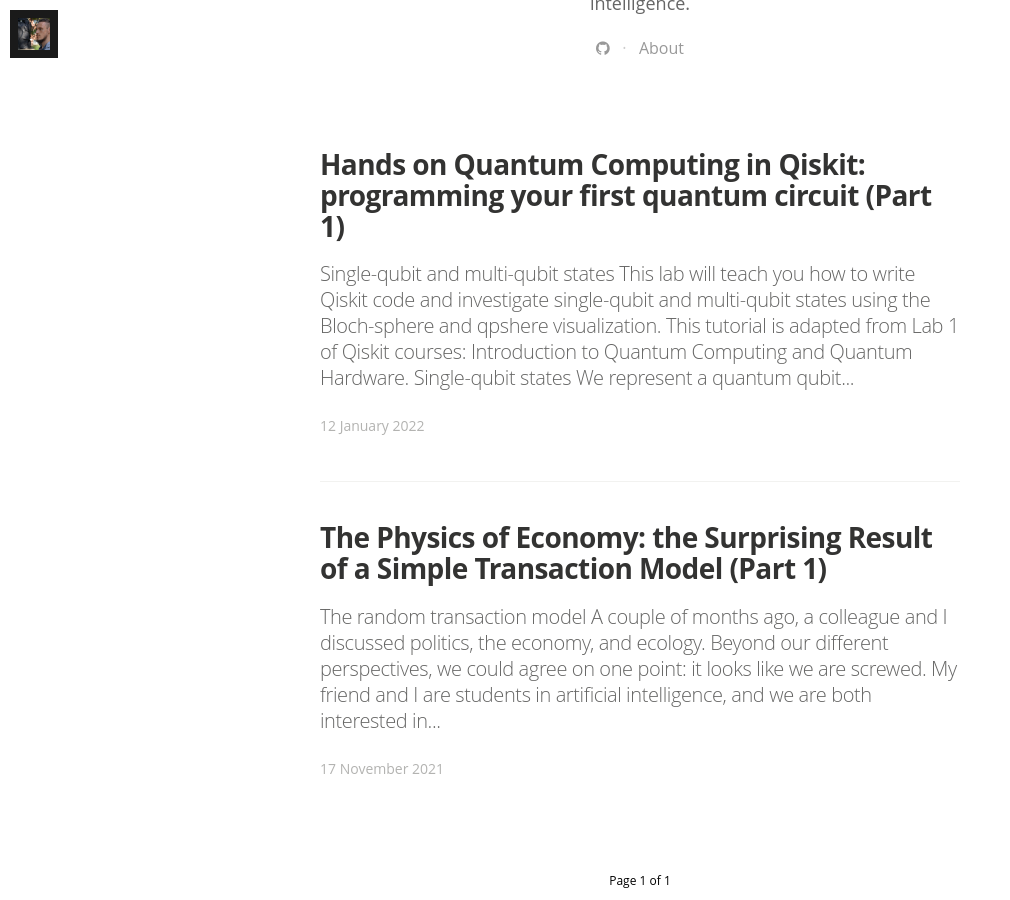
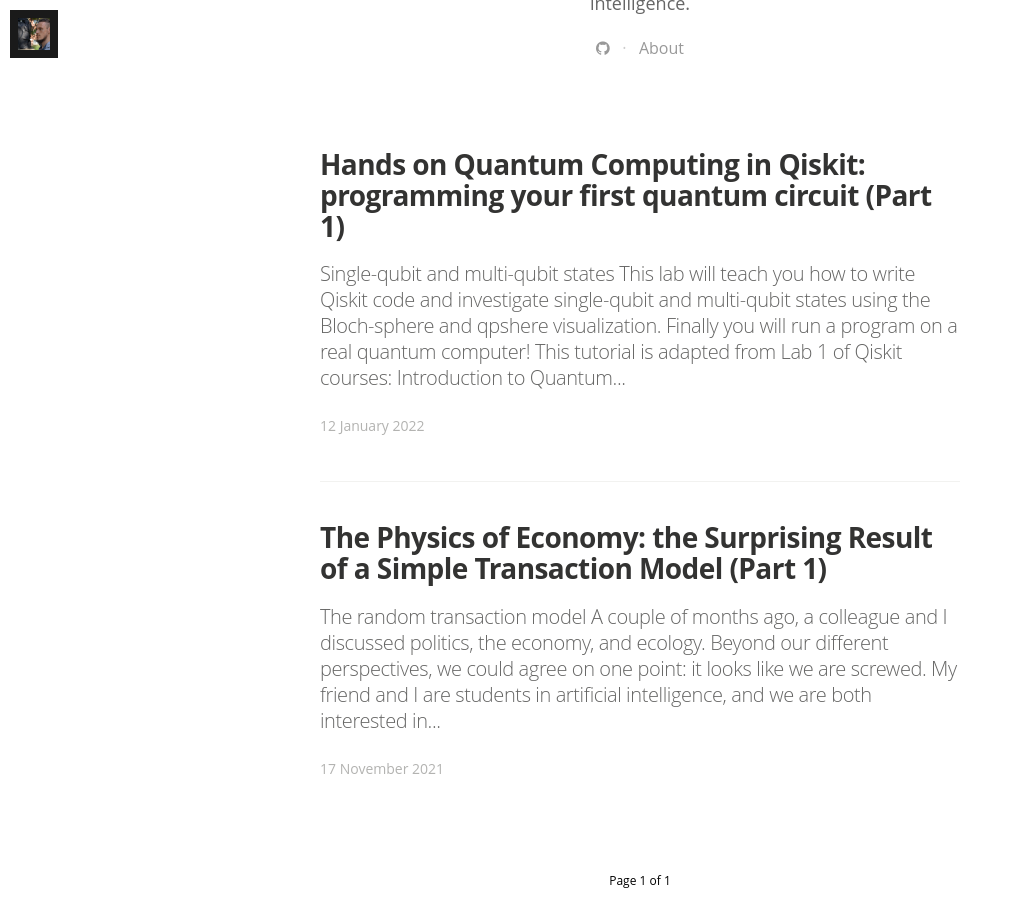
Before and after one commit to ManuNeuro/EmmanuelCalvet, a Jekyll site: the page built from index.html, in a window 1280 px wide and 900 px high, scrolled down 629 px. Shown: the whole window, without its empty margins (0-1010 px from the left). Built offline with Jekyll 4.4.1, drawn with Linux system fonts in a browser that asks for light colours; nearby versions of some CDN libraries; some web fonts are replaced; the list of posts is cut into pages by our own code.

Commit message:
Update 2022-01-12-quantum-tuto-p1.md

```diff
--- a/_posts/2022-01-12-quantum-tuto-p1.md
+++ b/_posts/2022-01-12-quantum-tuto-p1.md
@@ -8,7 +8,7 @@ image: /assets/article_images/2022-01-12-quantum-tuto-p1/quantum-cover-sunscreen
 
 # Single-qubit and multi-qubit states
 
-This lab will teach you how to write `Qiskit` code and investigate single-qubit and multi-qubit states using the `Bloch-sphere` and `qpshere` visualization.
+This lab will teach you how to write `Qiskit` code and investigate single-qubit and multi-qubit states using the `Bloch-sphere` and `qpshere` visualization. Finally you will run a program on a real quantum computer!
 
 > This tutorial is adapted from Lab 1 of Qiskit courses: [**Introduction to Quantum Computing and Quantum Hardware**](https://qiskit.org/learn/intro-qc-qh/).
 
```
